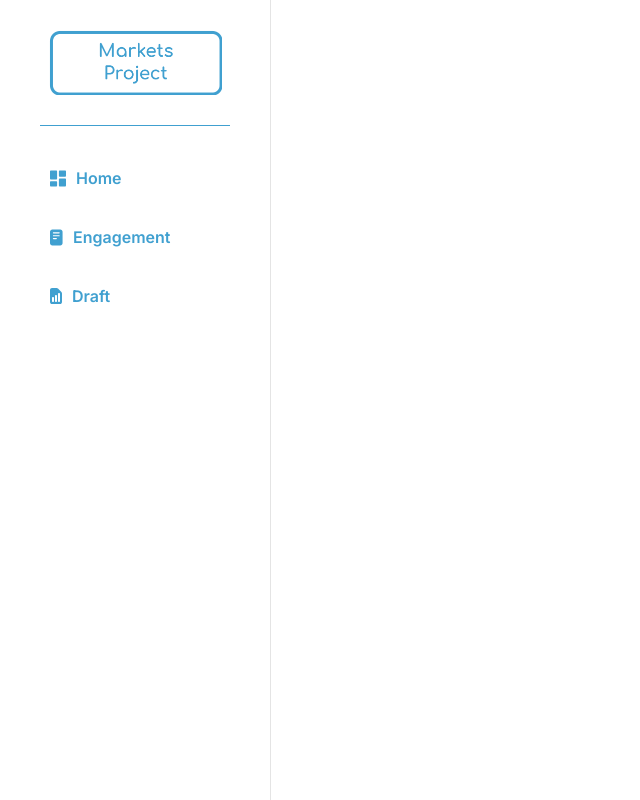
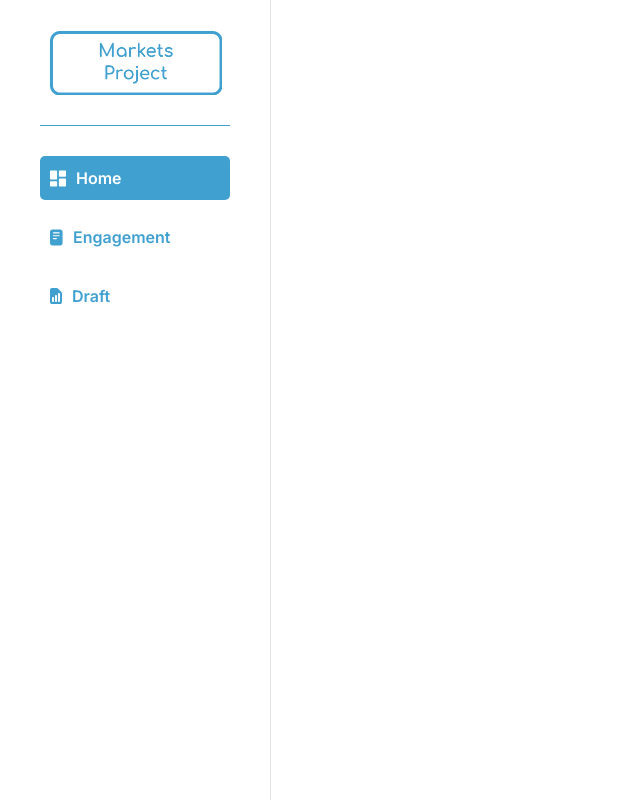
Before and after one commit to maulanaadil/Market-post, a React (Vite) app: page / in a window 1280 px wide. Shown: the whole page, without its empty margins (0-640 px from the left). Built offline with nearby package versions, Linux system fonts and the light colour scheme.

Commit message:
add draft, engagement pages

```diff
--- a/src/App.jsx
+++ b/src/App.jsx
@@ -3,6 +3,8 @@ import { BrowserRouter as Router, Routes, Route } from 'react-router-dom';
 
 import SignInPage from './pages/signin';
 import HomePage from './pages/home';
+import EngagementPage from './pages/engagement';
+import DraftPage from './pages/draft';
 import SignUpPage from './pages/signup';
 
 function App() {
@@ -10,6 +12,8 @@ function App() {
     <Router>
       <Routes>
         <Route path='/' element={<HomePage />} />
+        <Route path='/engagement' element={<EngagementPage />} />
+        <Route path='/draft' element={<DraftPage />} />
         <Route path='/signin' element={<SignInPage />} />
         <Route path='/signup' element={<SignUpPage />} />
       </Routes>
--- a/src/modules/sidebar/components/menu-item/index.jsx
+++ b/src/modules/sidebar/components/menu-item/index.jsx
@@ -1,14 +1,25 @@
-import React from "react"
+import React from 'react';
+import PropTypes from 'prop-types';
+import { NavLink } from 'react-router-dom';
 
-import Icon from "@components/icon"
+import Icon from '@components/icon';
 
-export default function MenuItem({ link, icon, label, isActive }) {
+export default function MenuItem({ link, icon, label, ...otherProps }) {
   return (
-  <a href={link} className={`menu-item-sidebar ${isActive && 'active'}`}>
-    <Icon type={icon} />
-    <span>
-      {label}
-    </span>
-  </a>
-  )
+    <NavLink
+      to={link}
+      className={`menu-item-sidebar ${({ isActive }) =>
+        isActive ? 'active' : 'unactived'}`}
+      {...otherProps}
+    >
+      <Icon type={icon} />
+      <span>{label}</span>
+    </NavLink>
+  );
 }
+
+MenuItem.propTypes = {
+  link: PropTypes.string.isRequired,
+  icon: PropTypes.string.isRequired,
+  label: PropTypes.string.isRequired,
+};
--- /dev/null
+++ b/src/pages/draft/index.jsx
@@ -0,0 +1,9 @@
+import Sidebar from '@modules/sidebar';
+
+export default function DraftPage() {
+  return (
+    <>
+      <Sidebar />
+    </>
+  );
+}
--- /dev/null
+++ b/src/pages/engagement/index.jsx
@@ -0,0 +1,9 @@
+import Sidebar from '@modules/sidebar';
+
+export default function EngagementPage() {
+  return (
+    <>
+      <Sidebar />
+    </>
+  );
+}
```
